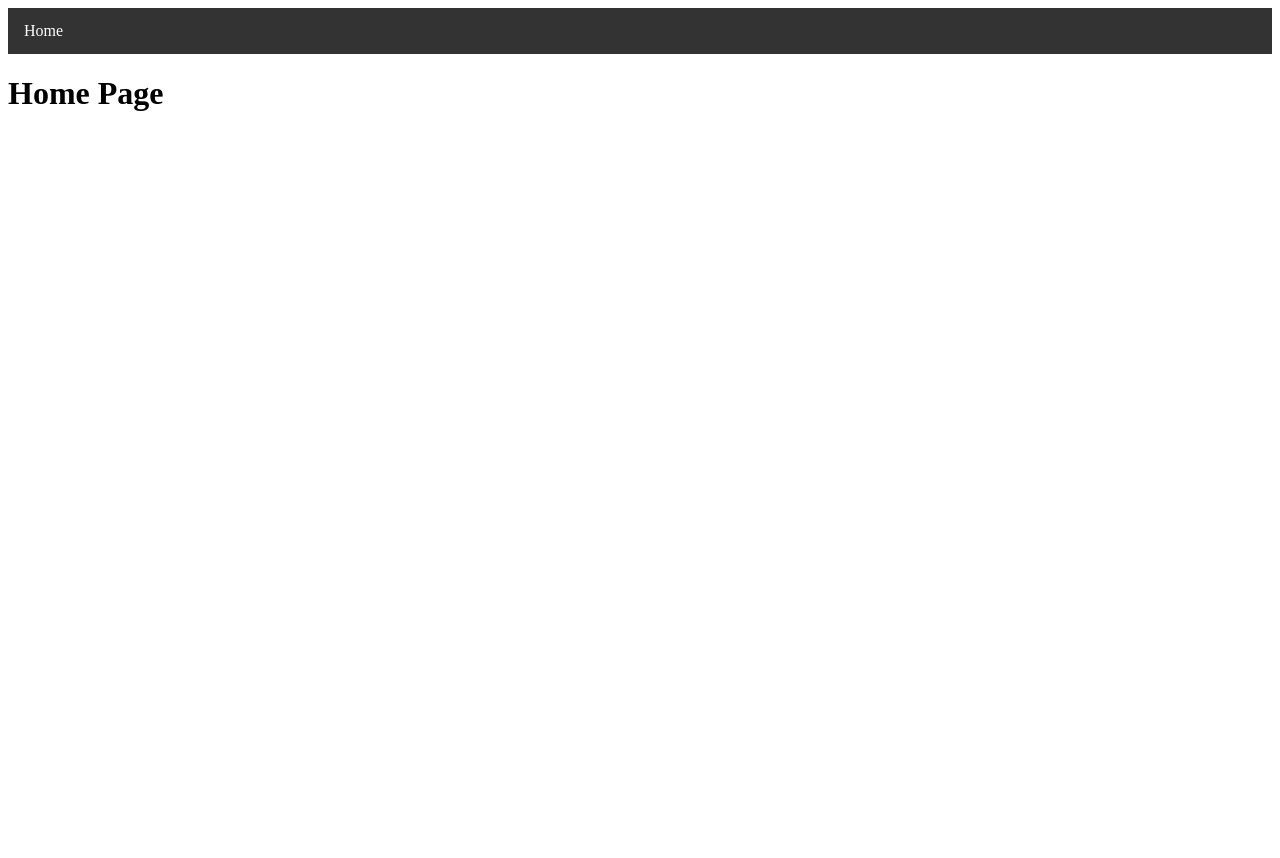
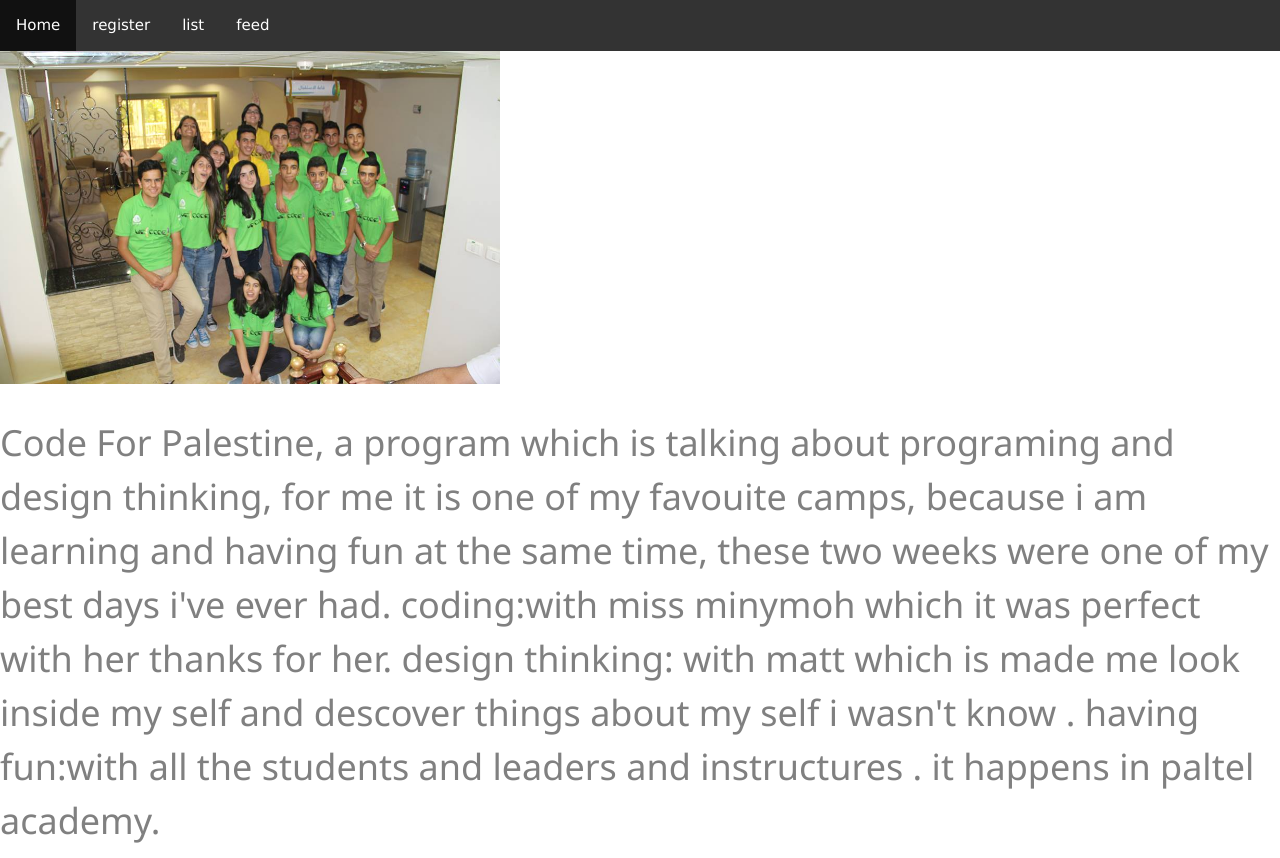
Before and after one commit to MaysShqer/finalproject, a Flask app: page / in a window 1280 px wide. Before the commit the page ends 111 px from the top, so only its background shows below. Run offline with Flask 2, Linux system fonts and the light colour scheme.

Commit message:
adding new version of site

```diff
--- a/app.py
+++ b/app.py
@@ -1,22 +1,77 @@
 from flask import Flask, render_template, request, redirect, url_for
 import dataset
-
+db=dataset.connect("postgres://typqlxxugqjyof:9d54ce31d149842942fc9ad81e1ffe1008c330e8b13c04a775867c3b5b3eee64@ec2-54-221-254-72.compute-1.amazonaws.com:5432/d1i3hr803iem45")
 app = Flask(__name__)
-# TODO: connect your database here
-
 
 @app.route('/')
 @app.route('/home')
 def homepage():
 	return render_template('home.html')
 
-# TODO: route to /list
 
-# TODO: route to /feed
+@app.route('/list')
+def showall():
+	usersTable=db['users']
+	allusers=list(usersTable.all())
+	print(allusers)
+	return render_template('list.html',allusers=allusers)
 
-# TODO: route to /register
 
-# TODO: route to /error
+@app.route('/feed', methods= ["GET","POST"])
+def feed():
+	feedTable=db['feed']
+	allfeed=list(feedTable.all())
+	print(allfeed)
+	return render_template('feed.html',allfeed=allfeed)
+
+@app.route('/newfeed', methods= ["GET","POST"])
+def newfeed():
+	newfeedTable=db["feed"]
+	form=request.form
+	username =form["username"]
+	post =form["post"]
+	entry= {"username":username , "post":post}
+	newfeedTable.insert(entry)
+	return redirect("/feed")
+
+
+
+@app.route('/signup' ,methods=["POST","GET"])
+def signup():
+	if(request.method == "GET"):
+		return render_template("register.html")
+	form = request.form
+	usersTable =db["users"]
+	print "here1"
+	print form
+	firstname =form["firstname"]
+	lastname =form["lastname"]
+	username =form["username"]
+	hometown =form["hometown"]
+	email =form["email"]
+	personalwebsitelink =form["personalwebsitelink"]
+	entry = {"firstname":firstname , "lastname":lastname , "username":username , "hometown":hometown , "email":email , "personalwebsitelink":personalwebsitelink  }
+	nameToCheck = username
+	results = list(usersTable.find(username = nameToCheck))
+	print len(results)
+	if len(results) == 0:
+		taken = 0
+		usersTable.insert(entry)
+		return redirect("/list")
+	else:
+		taken = 1
+		return render_template ("register.html", taken = taken)
+
+	usersTable = db["users"]
+	entry = {"firstname":firstname , "lastname":lastname , "username":username , "hometwon":hometwon , "email":email , "personalwebsitelink":personalwebsitelink  }
+	usersTable.insert(entry)
+	print list (usersTable.all())
+	return render_template ("register.html" , firsname=firstname , lastname=lastname, username=username , hometwon=hometwon , email=email , personalwebsitelink=personalwebsitelink)
+
+
+@app.route('/error')
+def error():
+	return render_template('error.html')
 
 if __name__ == "__main__":
     app.run(port=3000)
--- a/static/css/style.css
+++ b/static/css/style.css
@@ -22,3 +22,7 @@
 li a:hover {
   background-color: #111;
 }
+
+.backround{
+  background-color: lightblue;
+}
--- a/templates/base.html
+++ b/templates/base.html
@@ -2,16 +2,19 @@
 <html>
 <head>
   <link rel="stylesheet" type="text/css" href="../static/css/style.css" />
+  <link rel="stylesheet" type="text/css" href="https://www.w3schools.com/w3css/4/w3.css">
   <title>WeCode Portal</title>
   <ul>
     <li><a href="home">Home</a></li>
-<!-- TODO: add more links on the navigation bar here -->
+    <li><a href="/signup">register</a></li>
+    <li><a href="list">list</a></li>
+    <li><a href="feed">feed</a></li>
   </ul>
 </head>
-<body>
+
 {% block body %}
 <h1>My home page</h1>
-
+<body class="background" >
 <p>My first paragraph.</p>
 {% endblock%}
 </body>
--- a/templates/home.html
+++ b/templates/home.html
@@ -1,8 +1,72 @@
 {% extends "base.html" %}
-
 {% block body %}
 
-<h1>Home Page</h1>
+<div class="slideshow-container">
+
+<div class="mySlides fade">
+ <img src="../static/images/d.jpg" style="width:500px">
+</div>
+
+<div class="mySlides fade">
+ <img src="../static/images/o.jpg" style="width:500px">
+</div>
+
+<div class="mySlides fade">
+ <img src="../static/images/c.jpg" style="width:500px ">
+</div>
+
+<div class="mySlides fade">
+ <img src="../static/images/e.jpg" style="width:500px">
+</div>
+
+
+<div class="mySlides fade">
+  <img src="../static/images/f.jpg" style="width:50%">
+</div>
+
+<div class="mySlides fade">
+  <img src="../static/images/p.jpg" style="width:50%">
+</div>
+
+</div>
+<br>
+
+
+  <span class="dot"></span>
+  <span class="dot"></span>
+  <span class="dot"></span>
+  <span class="dot"></span>
+  <span class="dot"></span>
+</div>
+
+<script>
+var slideIndex = 0;
+showSlides();
+
+function showSlides() {
+    var i;
+    var slides = document.getElementsByClassName("mySlides");
+    var dots = document.getElementsByClassName("dot");
+    for (i = 0; i < slides.length; i++) {
+       slides[i].style.display = "none";
+    }
+    slideIndex++;
+    if (slideIndex> slides.length) {slideIndex = 1}
+    for (i = 0; i < dots.length; i++) {
+        dots[i].className = dots[i].className.replace(" active", "");
+    }
+    slides[slideIndex-1].style.display = "block";
+    dots[slideIndex-1].className += " active";
+    setTimeout(showSlides, 2000); // Change image every 2 seconds
+}
+</script>
+
+
+<font color="grey"><h1>Code For Palestine, a program which is talking about programing and design thinking, for me it is one of my favouite camps, because i am learning and having fun at the same time, these two weeks were one of my best days i've ever had.
+coding:with miss minymoh which it was perfect with her thanks for her.
+design thinking: with matt which is made me look inside my self and descover things about my self i wasn't know .
+having fun:with all the students and leaders and instructures .
+it happens in paltel academy.</h1></font>
 
 <!-- TODO: implement home page. -->
 
```
Also changed, not shown: templates/feed.html (+16 -4 lines), templates/list.html (+22 -3 lines), templates/register.html (+19 -2 lines), static/images/background.png (added), static/images/c.jpg (added), static/images/d.jpg (added), static/images/e.jpg (added), static/images/f.jpg (added), static/images/o.jpg (added), static/images/p.jpg (added).
